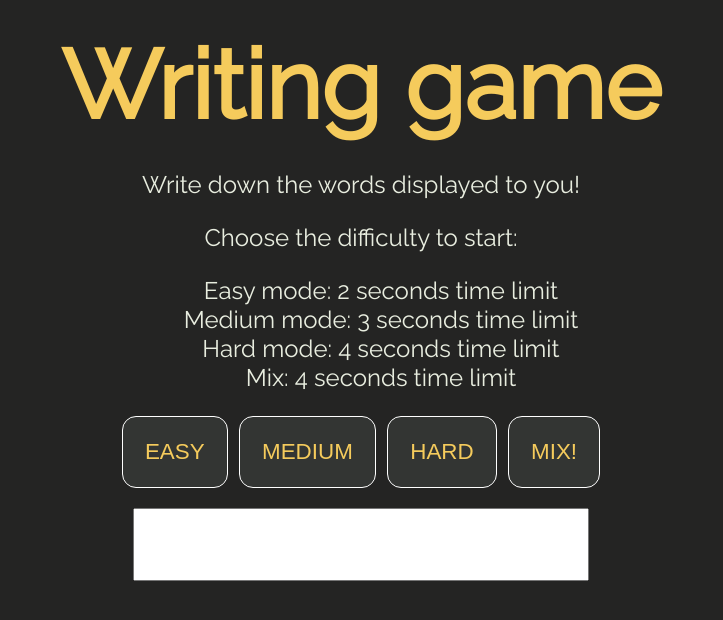
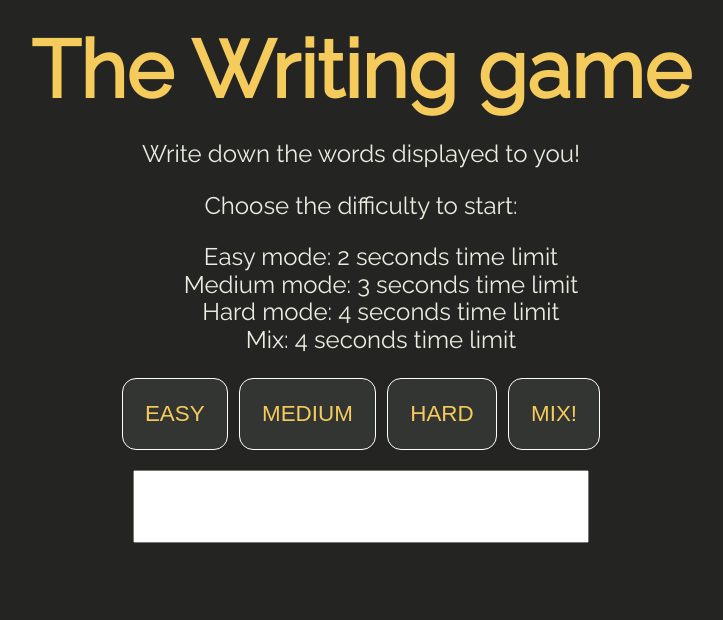
Before and after one commit to EGYOMREY/The-Writing-Game, a website: page index.html in a window 1280 px wide. Shown: the whole page, without its empty margins (279-1002 px from the left). Drawn offline with Linux system fonts and the light colour scheme.

Commit message:
Fix small styling issues

```diff
--- a/css/main.css
+++ b/css/main.css
@@ -1,3 +1,10 @@
+html {
+  font-family: sans-serif;
+  line-height: 1.15; /* 2 */
+  -ms-text-size-adjust: 100%; /* 3 */
+  -webkit-text-size-adjust: 100%; /* 3 */
+}
+
 body{
 	margin: 0;
 	padding: 0;
@@ -15,7 +22,7 @@ ul{
 
 .header{
 	color: #F5CB5C;
-	font-size: 3rem;
+	font-size: 2.5rem;
 
 }
 
--- a/index.html
+++ b/index.html
@@ -15,7 +15,7 @@
     <p class="browserupgrade">You are using an <strong>outdated</strong> browser. Please <a href="https://browsehappy.com/">upgrade your browser</a> to improve your experience and security.</p>
     <![endif]-->
     <header class="header">
-      <h1>Writing game</h1>
+      <h1> The Writing game</h1>
     </header>
     <main>
       <p>Write down the words displayed to you!</p>
```
